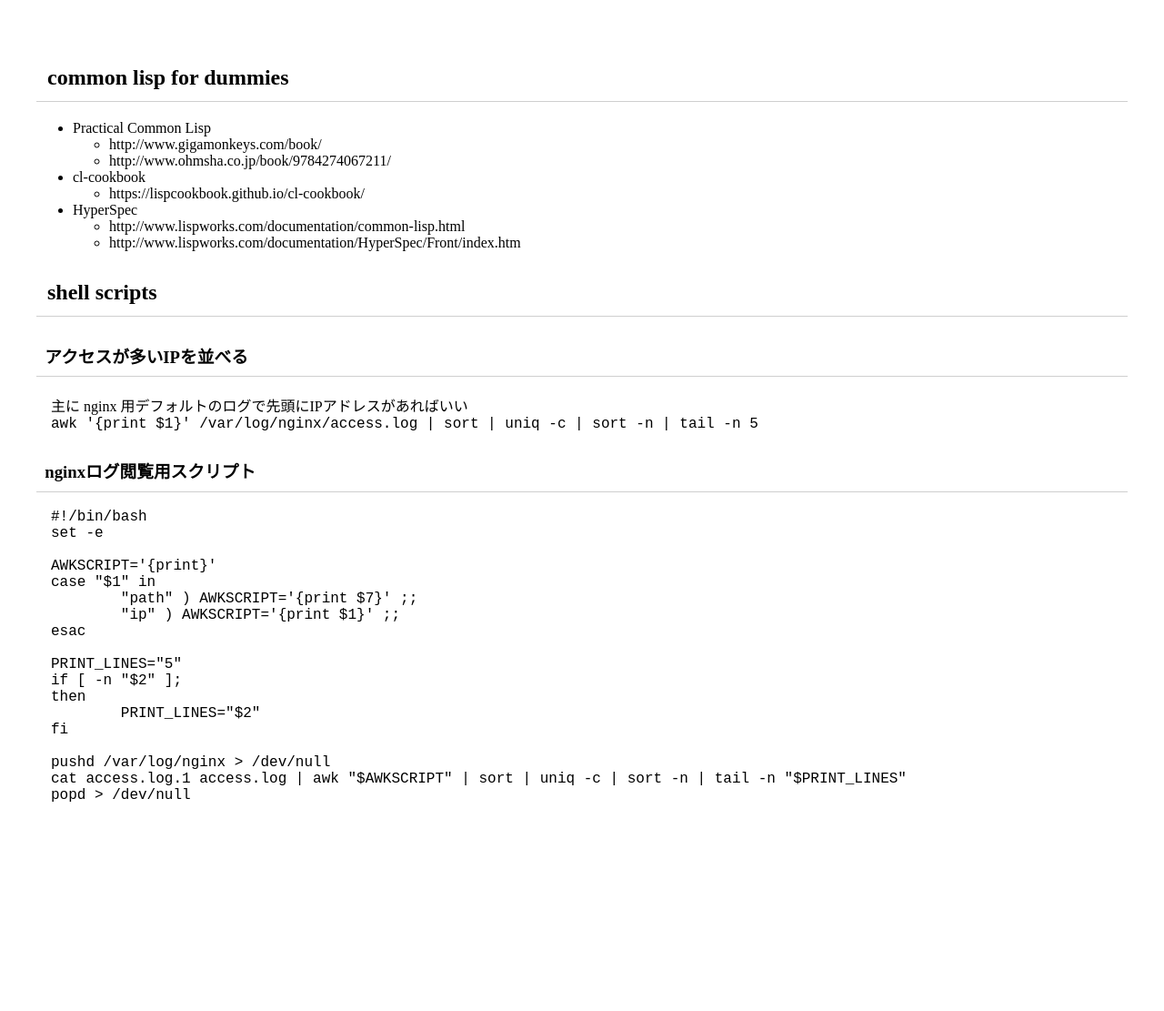
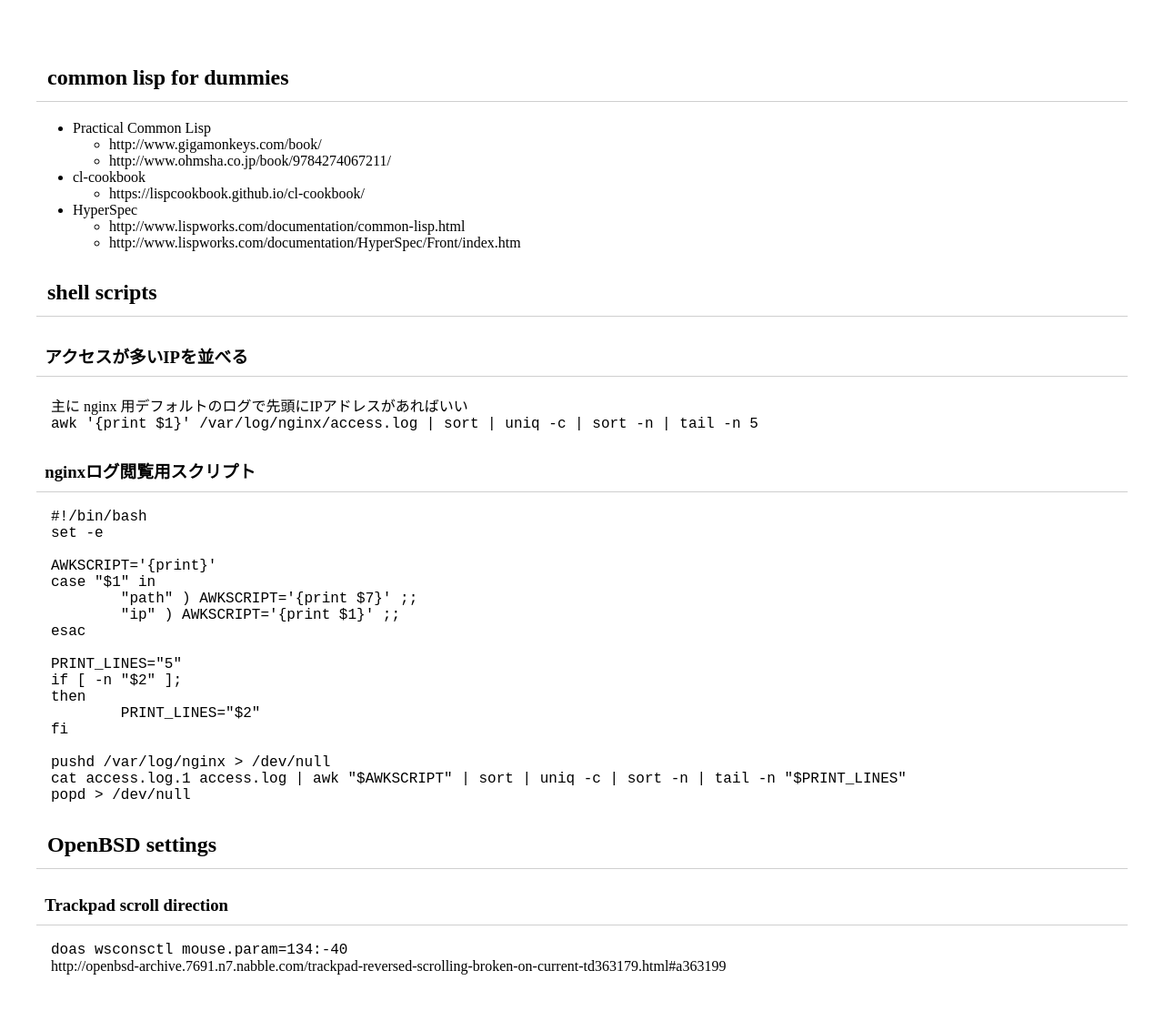
Before and after one commit to f6o/f6o.github.io, a Jekyll site: the page built from scripts.md, in a window 1280 px wide. Shown: the whole page at 91% size. Built offline with Jekyll 4.4.1, drawn with Linux system fonts in a browser that asks for light colours; nearby versions of some CDN libraries; our own code applies the rules of GitHub Pages for plain Markdown files; before the commit the page ends 923 px from its top, so only the background shows below that.

Commit message:
how to set scroll direction on openbsd

````diff
--- a/scripts.md
+++ b/scripts.md
@@ -41,7 +41,13 @@ pushd /var/log/nginx > /dev/null
 cat access.log.1 access.log | awk "$AWKSCRIPT" | sort | uniq -c | sort -n | tail -n "$PRINT_LINES"
 popd > /dev/null
 ```
-<!--stackedit_data:
-eyJoaXN0b3J5IjpbOTMxOTAyMDU2LC0yMDYzMDI2ODk4LC04Nj
-EwMTM2XX0=
--->
+
+## OpenBSD settings
+
+### Trackpad scroll direction
+
+```
+doas wsconsctl mouse.param=134:-40
+```
+
+http://openbsd-archive.7691.n7.nabble.com/trackpad-reversed-scrolling-broken-on-current-td363179.html#a363199
````
